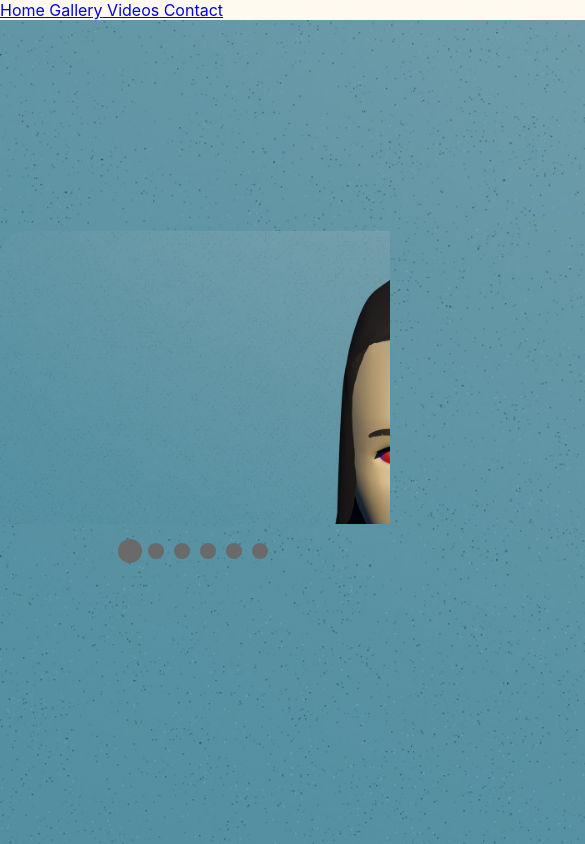
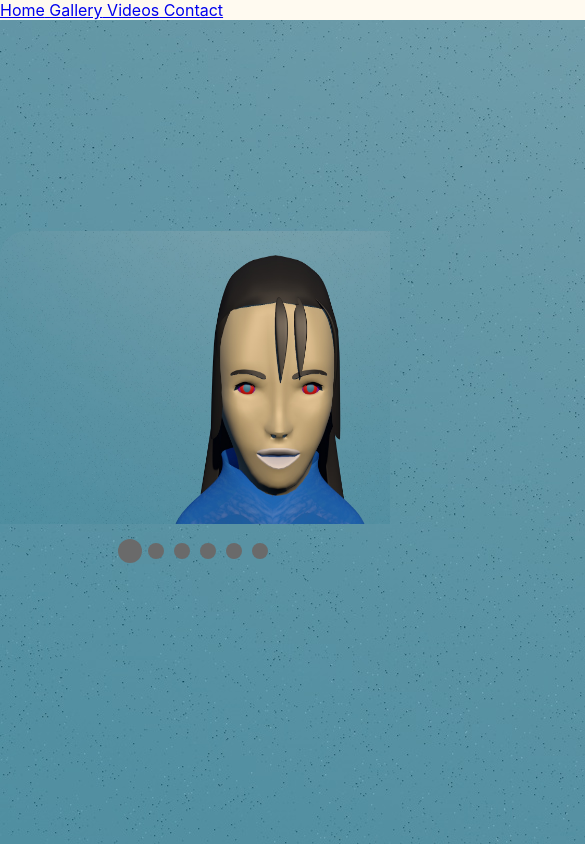
Before and after one commit to nathanok/nathanok.github.io, a React (Create React App) app: page /Gallery in a window 390 px wide. Shown: the top 844 px of the page, 585 px wide, since content can reach past the window. Built offline with nearby package versions, Linux system fonts and the light colour scheme.

Commit message:
Gallery is now mobile friendly

```diff
--- a/src/css/Gallery.css
+++ b/src/css/Gallery.css
@@ -112,3 +112,25 @@ div.img5:hover {
 div.img6:hover {
     transform: scale(1.5);
 }
+
+
+@media screen and (max-width: 800px) {
+
+    div.img, div.img2, div.img3, div.img4, div.img5, div.img6 {
+       display: block;
+  margin-left: auto;
+  margin-right: auto;
+    width: 500px;
+    height: 350px;
+    bottom: 300px;
+     border-radius: 25px;
+
+}
+
+    div.back {
+         min-height: 680px;
+
+    }
+
+
+}
--- a/src/css/Home.css
+++ b/src/css/Home.css
@@ -32,7 +32,7 @@ div.mypic {
 }
 
 p {
-    color: saddlebrown;
+    color: lightblue;
 
 }
 @keyframes colorswap {
```
